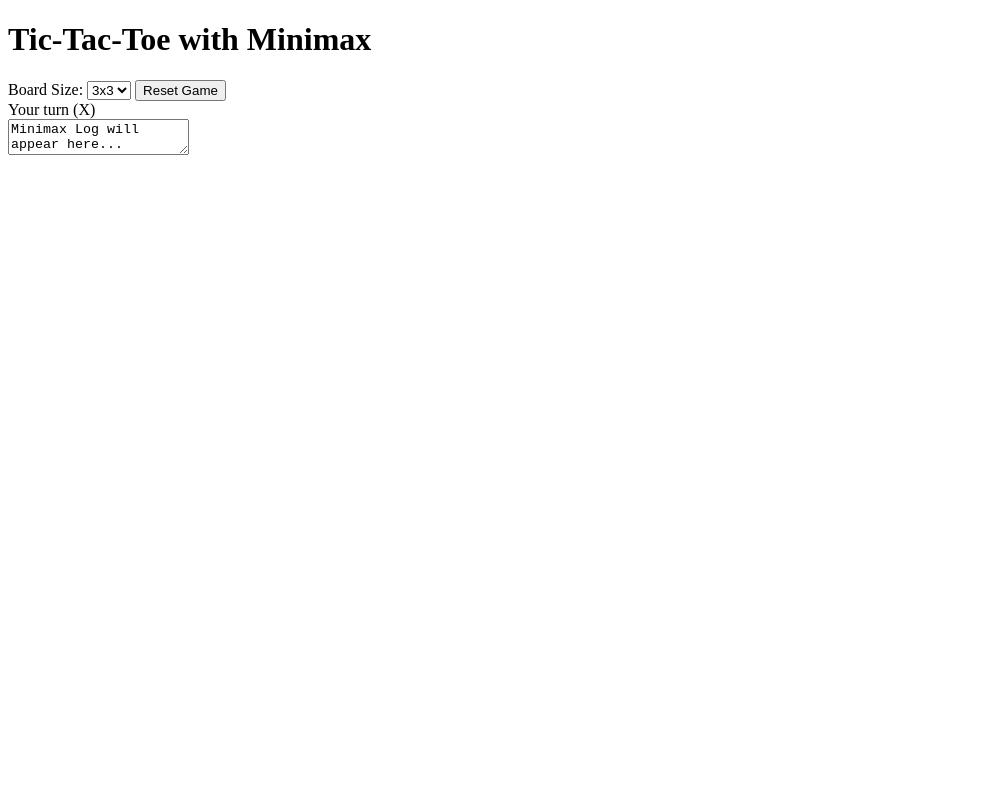
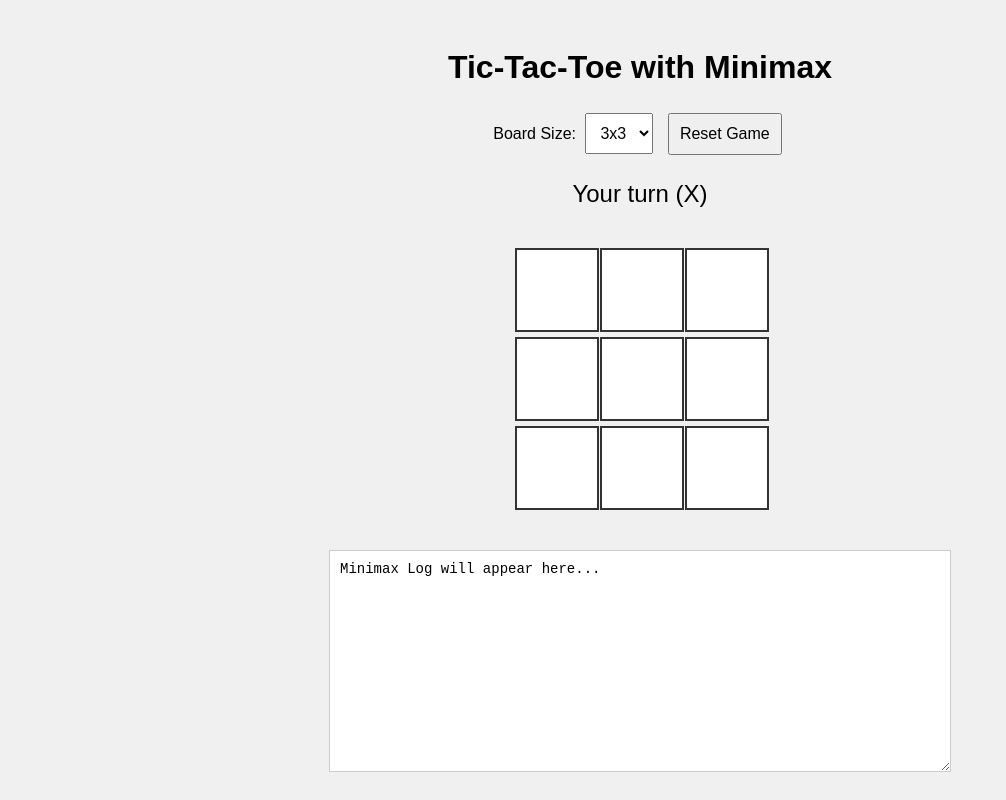
Before and after one commit to DangHaidev/AI_exercise, a plain HTML site: page Tictoctoe with MinMax and AlphaBeta/index.html in a window 1280 px wide. Shown: the whole page, without its empty margins (0-1006 px from the left). Drawn offline with Linux system fonts and the light colour scheme; the site is published under a folder, as on GitHub Pages, so addresses that start at the root find nothing.

Commit message:
Update index.html

```diff
--- a/Tictoctoe with MinMax and AlphaBeta/index.html
+++ b/Tictoctoe with MinMax and AlphaBeta/index.html
@@ -4,7 +4,7 @@
   <meta charset="UTF-8">
   <meta name="viewport" content="width=device-width, initial-scale=1.0">
   <title>Tic-Tac-Toe with Minimax and Alpha-Beta</title>
-    <link rel="stylesheet" href="/assets/style.css">
+    <link rel="stylesheet" href="../assets/style.css">
 </head>
 <body>
   <h1>Tic-Tac-Toe with Minimax</h1>
@@ -13,13 +13,13 @@
     <select id="boardSize" onchange="resetGame()">
       <option value="3">3x3</option>
       <option value="4">4x4</option>
-      <option value="5">5x5</option>
+      <!--<option value="5">5x5</option> -->
     </select>
     <button onclick="resetGame()">Reset Game</button>
   </div>
   <div id="status">Your turn (X)</div>
   <div id="board"></div>
   <textarea id="log" readonly>Minimax Log will appear here...</textarea>
-  <script src="/assets/main.js"></script>
+  <script src="../assets/main.js"></script>
 </body>
 </html>
```
